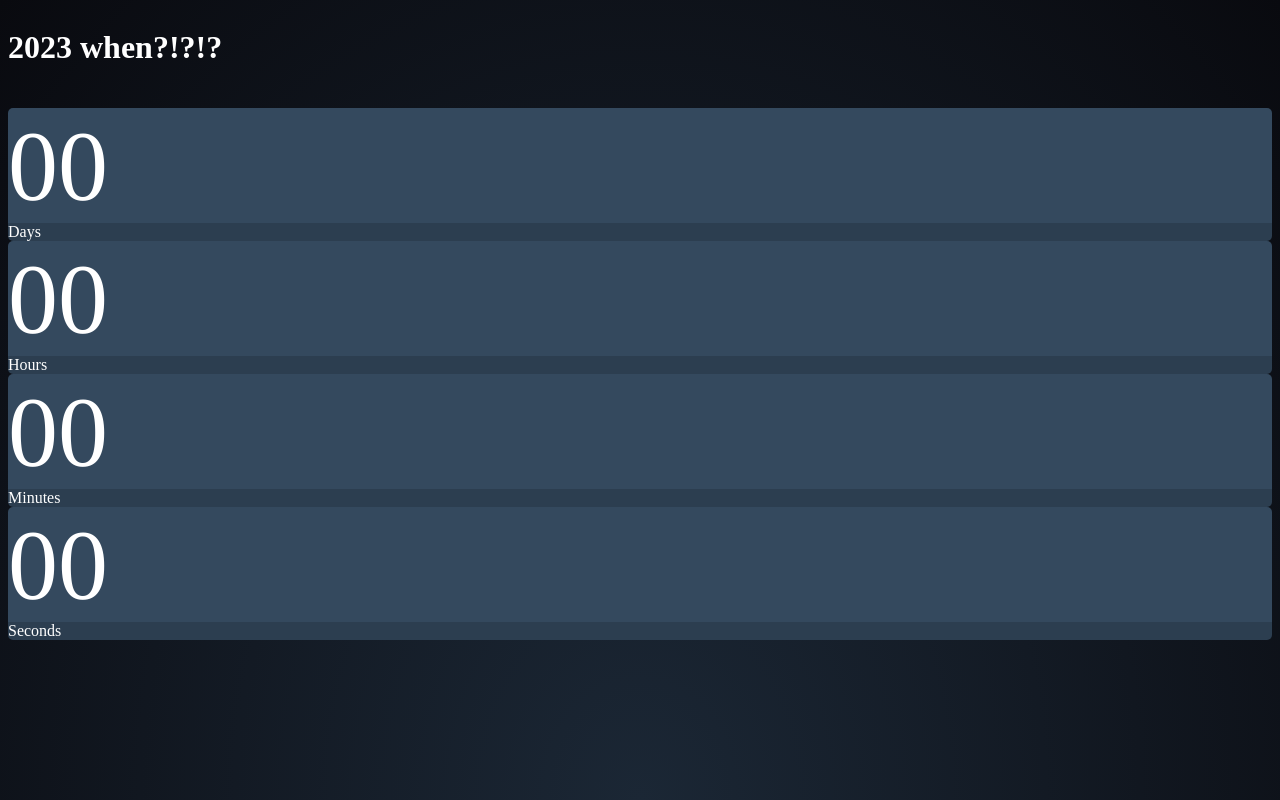
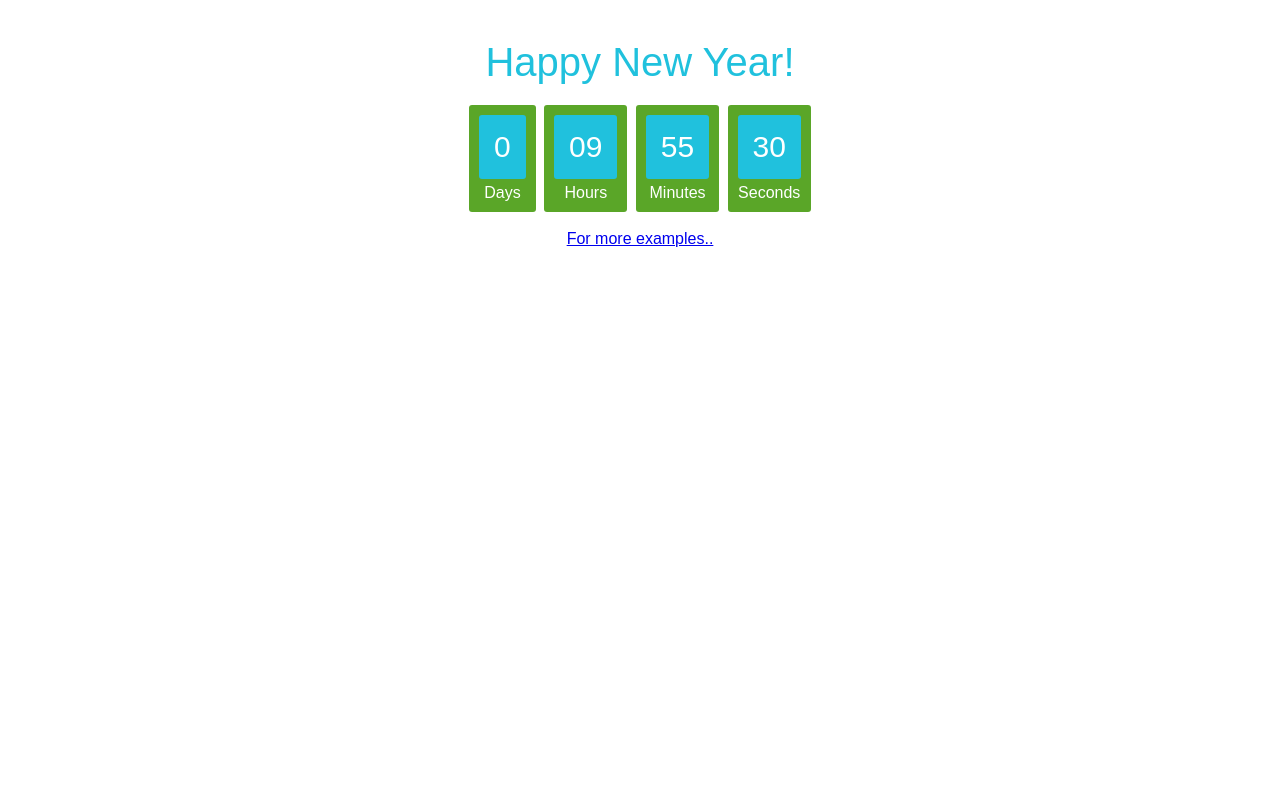
Before and after one commit to HaLa248/idk, a plain HTML site: page index.html in a window 1280 px wide. Drawn offline with nearby package versions, Linux system fonts and the light colour scheme.

Commit message:
Add files via upload

```diff
--- a/index.html
+++ b/index.html
@@ -1,43 +1,126 @@
-<div class="wrapper">
-  <div class="container text-center">
-     <link rel="stylesheet" href="css.css">
-    <div class="col-md-12">
-      <h1 id="header" class="">2023 when?!?!?</h1>
+<!DOCTYPE html>
+<html>
+
+<head>
+  <meta charset="utf-8" />
+  <title></title>
+  <link rel="stylesheet" href="style.css" />
+  <style>
+    body {
+      text-align: center;
+      font-family: sans-serif;
+      font-weight: 100;
+    }
+
+    h1 {
+      color: #20c1dd;
+      font-weight: 100;
+      font-size: 40px;
+      margin: 40px 0px 20px;
+    }
+
+    #happyNewYear-div {
+      font-family: sans-serif;
+      color: #fff;
+      display: inline-block;
+      font-weight: 100;
+      text-align: center;
+      font-size: 30px;
+    }
+
+    #happyNewYear-div > div {
+      padding: 10px;
+      border-radius: 3px;
+      background: #5aa628;
+      display: inline-block;
+    }
+
+    #happyNewYear-div div > span {
+      padding: 15px;
+      border-radius: 3px;
+      background: #20c1dd;
+      display: inline-block;
+    }
+
+    .smalltext {
+      padding-top: 5px;
+      font-size: 16px;
+    }
+  </style>
+  <script data-require="jquery" data-semver="3.0.0" src="https://cdnjs.cloudflare.com/ajax/libs/jquery/3.0.0/jquery.js"></script>
+  <script>
+    $(function() {
+      var initializeWatchClock = function(id, endtime) {
+        var clock = document.getElementById(id);
+        var daysSpan = clock.querySelector('.days');
+        var hoursSpan = clock.querySelector('.hours');
+        var minutesSpan = clock.querySelector('.minutes');
+        var secondsSpan = clock.querySelector('.seconds');
+
+        var updateWatchClock = function() {
+          var t = getTimeRemaining(endtime);
+
+          daysSpan.innerHTML = t.days;
+          hoursSpan.innerHTML = ('0' + t.hours).slice(-2);
+          minutesSpan.innerHTML = ('0' + t.minutes).slice(-2);
+          secondsSpan.innerHTML = ('0' + t.seconds).slice(-2);
+
+          if (t.total <= 0) {
+            clearInterval(interval);
+          }
+        }
+
+        //Update clock Watch!
+        updateWatchClock();
+        var interval = setInterval(updateWatchClock, 1000);
+      };
+
+      var getTimeRemaining = function(endtime) {
+        var t = Date.parse(endtime) - Date.parse(new Date());
+        var seconds = Math.floor((t / 1000) % 60);
+        var minutes = Math.floor((t / 1000 / 60) % 60);
+        var hours = Math.floor((t / (1000 * 60 * 60)) % 24);
+        var days = Math.floor(t / (1000 * 60 * 60 * 24));
+
+        return {
+          'total': t,
+          'days': days,
+          'hours': hours,
+          'minutes': minutes,
+          'seconds': seconds
+        };
+      };
+
+      //Calculation for happy new year!
+      nextYear = new Date(new Date().getFullYear() + 1, 0, 1);
+      today = Date.parse(new Date());
+      newYearDay = new Date(nextYear);
+      remaningDT = newYearDay - today;
+      remanning = new Date(Date.parse(new Date()) + remaningDT);
+
+      initializeWatchClock('happyNewYear-div', remanning);
+    });
+  </script>
+</head>
+
+<body>
+  <h1>Happy New Year!</h1>
+  <div id="happyNewYear-div">
+    <div>
+      <span class="days"></span><div class="smalltext">Days</div>
     </div>
-    <div class="col-md-3 col-xs-6">
-      <div class="clock">
-        <div class="well top-pane">
-          <div id="days" class="num">00</div>
-        </div>
-        <div class="well bottom-pane">
-          <div id="days-text" class="text">Days</div>
-        </div>
-      </div>
+    <div>
+      <span class="hours"></span><div class="smalltext">Hours</div>
     </div>
-    <div class="col-md-3 col-xs-6">
-      <div class="clock">
-        <div class="well top-pane">
-          <div id="hours" class="num">00</div>
-        </div>
-        <div class="well bottom-pane">
-          <div id="hours-text" class="text">Hours</div>
-        </div>
-      </div>
+    <div>
+      <span class="minutes"></span><div class="smalltext">Minutes</div>
     </div>
-    <div class="col-md-3 col-xs-6">
-      <div class="clock">
-        <div class="well top-pane">
-          <div id="mins" class="num">00</div>
-        </div>
-        <div class="well bottom-pane">
-          <div id="mins-text" class="text">Minutes</div>
-        </div>
-      </div>
+    <div>
+      <span class="seconds"></span><div class="smalltext">Seconds</div>
     </div>
-    <div class="col-md-3 col-xs-6">
-      <div class="clock">
-        <div class="well top-pane">
-          <div id="secs" class="num">00</div>
-        </div>
-        <div class="well bottom-pane">
-          <div id="secs-text" class="text">Seconds</div>
+  </div>
+  <div>
+     <br/><a href="http://www.code-sample.com/" target="_blank">For more examples..</a>
+  </div>
+</body>
+</html>
--- /dev/null
+++ b/script.js
@@ -0,0 +1,6 @@
+// Add your javascript here
+$(function(){
+  $("h1").animate({
+    "margin-left": "100px"
+  }, "slow");
+});
--- /dev/null
+++ b/style.css
@@ -0,0 +1,5 @@
+/* Put your css in here */
+
+h1 {
+  color: red;
+}
```
